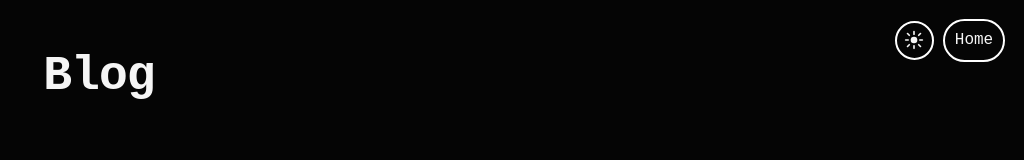
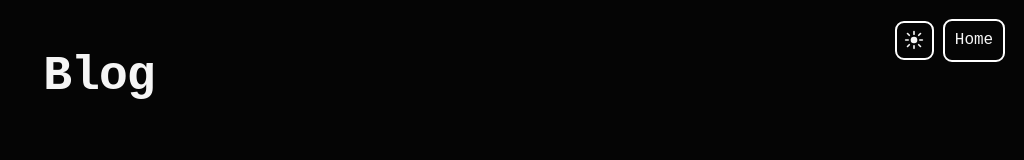
Before and after one commit to notsaad/site, a React (Create React App) app: page /blog in a window 1280 px wide. Shown: the top 160 px of the page, without its empty margins (256-1280 px from the left). Built offline with nearby package versions, Linux system fonts and the light colour scheme; a web font is replaced by a local one.

Commit message:
change button radius
Signed-off-by: notsaad <saadmazharr@gmail.com>

```diff
--- a/src/components/blog/styled.ts
+++ b/src/components/blog/styled.ts
@@ -8,11 +8,11 @@ export const Icon = styled.svg`
 `;
 
 export const IconButton = styled.button`
-  border-radius: 999px;
+  border-radius: 9px;
 `;
 
 export const HomeLink = styled(Link)`
-  border-radius: 999px;
+  border-radius: 9px;
 `;
 
 export const Controls = styled.div.withConfig({
```
